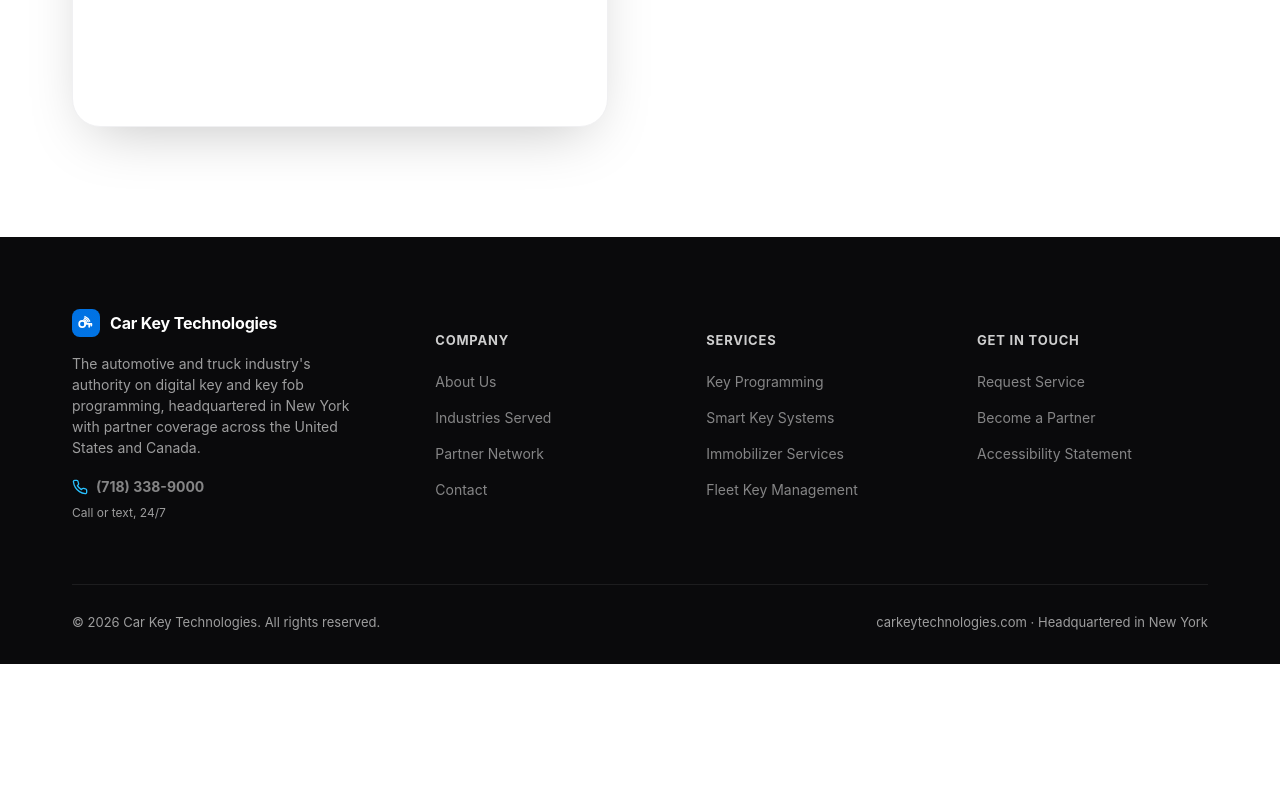
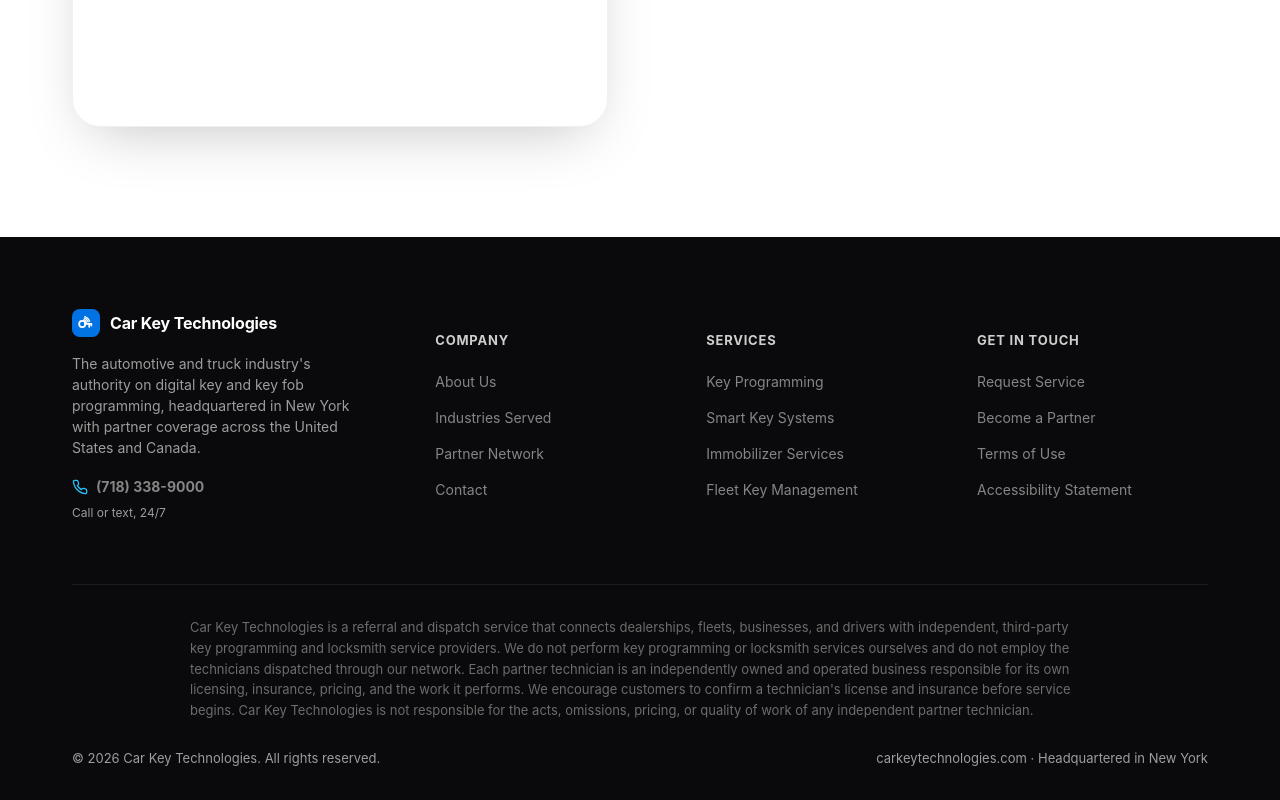
Before and after one commit to customsoftwareai/car-key-technologies, a plain HTML site: page contact.html in a window 1280 px wide. Shown: the part 1996-2796 px from the top of the page. Before the commit the page ends 2660 px from the top, so only its background shows below. Drawn offline with Linux system fonts and the light colour scheme; grey boxes are pictures that could not be loaded.

Commit message:
Update contact.html with new links and description
Added a Terms of Use link and a company description.

```diff
--- a/contact.html
+++ b/contact.html
@@ -376,10 +376,12 @@
 <ul>
 <li><a href="contact.html">Request Service</a></li>
 <li><a href="partners.html">Become a Partner</a></li>
+<li><a href="terms.html">Terms of Use</a></li>
 <li><a href="accessibility-statement.html">Accessibility Statement</a></li>
 </ul>
 </div>
 </div>
+<p style="max-width:900px;margin:32px auto 0;font-size:13px;line-height:1.6;color:rgba(255,255,255,0.4);">Car Key Technologies is a referral and dispatch service that connects dealerships, fleets, businesses, and drivers with independent, third-party key programming and locksmith service providers. We do not perform key programming or locksmith services ourselves and do not employ the technicians dispatched through our network. Each partner technician is an independently owned and operated business responsible for its own licensing, insurance, pricing, and the work it performs. We encourage customers to confirm a technician's license and insurance before service begins. Car Key Technologies is not responsible for the acts, omissions, pricing, or quality of work of any independent partner technician.</p>
 <div class="footer-bottom">
 <span>&copy; <span data-year></span> Car Key Technologies. All rights reserved.</span>
 <span>carkeytechnologies.com &middot; Headquartered in New York</span>
```
